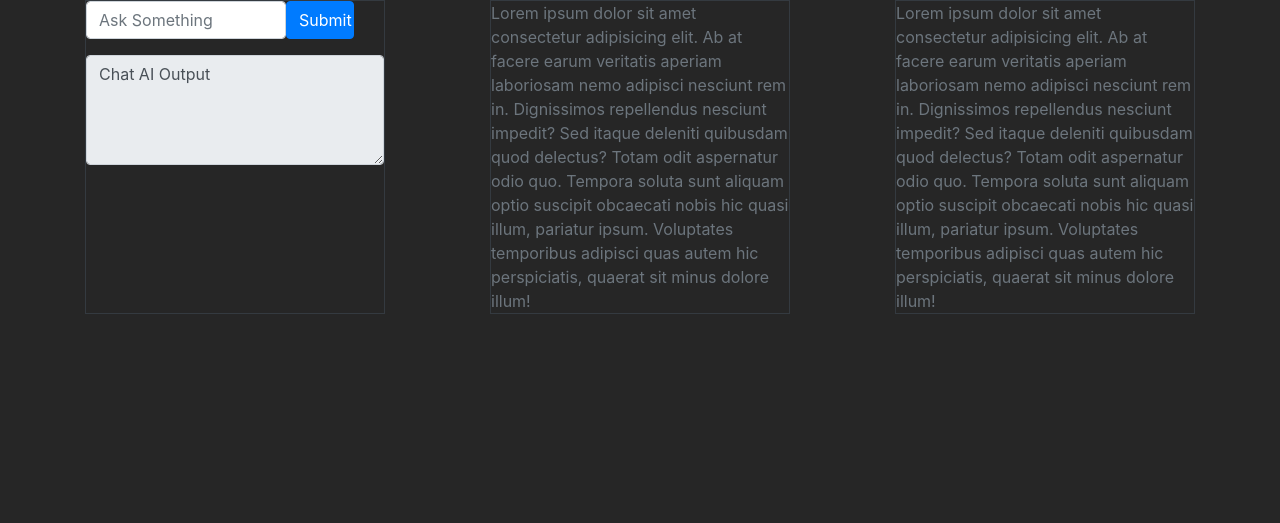
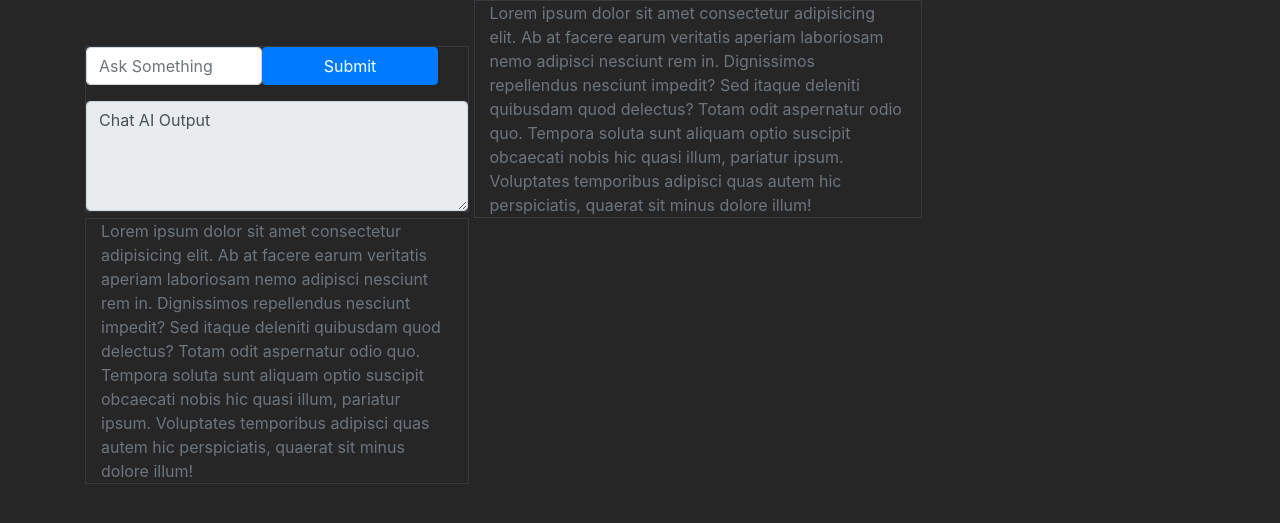
Before and after one commit to bahaaaldin214/hackathon23, a Flask app: page / in a window 1280 px wide. Shown: the part 80-603 px from the top of the page. Run offline with Flask 3, Linux system fonts and the light colour scheme.

Commit message:
Some more html

```diff
--- a/static/main.css
+++ b/static/main.css
@@ -20,10 +20,30 @@ a.link:hover{
 #chat{
     border-radius: 5;
 }
+@media (min-width: 900px){
+    #chat{
+        width:30vw;
+    }
+    #visual{
+        width:35vw;
+    }
+    #workout{
+        width:30vw;
+    }
     div.subcontainer{
-    width:300px;
-    min-width:300px;
-    max-width:300px;
+        border-width:10px;
+        width: 100px;
+    }
+}
+@media (min-width: 12012px){
+    #chat{
+        width:30vw;
+    }
+    #visual{
+        width:35vw;
+    }
+    #workout{
+        width:30vw;
     }
     #chatinput{
         width: 220px;
@@ -32,3 +52,4 @@ div.subcontainer{
     #chatsubmit{
         width: 60px;
     }
+}
--- a/templates/index.html
+++ b/templates/index.html
@@ -41,7 +41,7 @@
     <div>
 
     </div>
-    <div class="container d-flex flex-column flex-md-row justify-content-center justify-content-between text-secondary flex-wrap">
+    <div class="container flex flex-column flex-md-row justify-content-center justify-content-between text-secondary flex-wrap container-fluid">
         <div id="chat" class = "subcontainer d-md-inline-block border border-dark">
             <form id = "chatform">
                 <div class="form-group row container-fluid">
@@ -49,16 +49,17 @@
                     <button id = "chatsubmit" type="submit" class="btn btn-primary col-sm">Submit</button>
                 </div>
             </form>
-            <textarea id = "chatoutput" rows="4" class = "form-control" readonly>Chat AI Output</textarea>
-
+            <div id = "chatoutput">
+            <textarea id = "chatoutputarea" rows="4" class = "form-control" readonly>Chat AI Output</textarea>
+            </div>
         </div>
-        <div id="visual" class = "subcontainer d-inline-flex border border-dark">
+        <div id="visual" class = "subcontainer d-md-inline-block border border-dark container-fluid">
             <div>
                 Lorem ipsum dolor sit amet consectetur adipisicing elit. Ab at facere earum veritatis aperiam laboriosam nemo adipisci nesciunt rem in. Dignissimos repellendus nesciunt impedit? Sed itaque deleniti quibusdam quod delectus?
                 Totam odit aspernatur odio quo. Tempora soluta sunt aliquam optio suscipit obcaecati nobis hic quasi illum, pariatur ipsum. Voluptates temporibus adipisci quas autem hic perspiciatis, quaerat sit minus dolore illum!
             </div>
         </div>
-        <div id="workout" class = "subcontainer d-inline-flex border border-dark">
+        <div id="workout" class = "subcontainer d-md-inline-block border border-dark container-fluid">
             <div>
                 Lorem ipsum dolor sit amet consectetur adipisicing elit. Ab at facere earum veritatis aperiam laboriosam nemo adipisci nesciunt rem in. Dignissimos repellendus nesciunt impedit? Sed itaque deleniti quibusdam quod delectus?
                 Totam odit aspernatur odio quo. Tempora soluta sunt aliquam optio suscipit obcaecati nobis hic quasi illum, pariatur ipsum. Voluptates temporibus adipisci quas autem hic perspiciatis, quaerat sit minus dolore illum!
```
Lines whose indentation alone changed are shown as unchanged.
